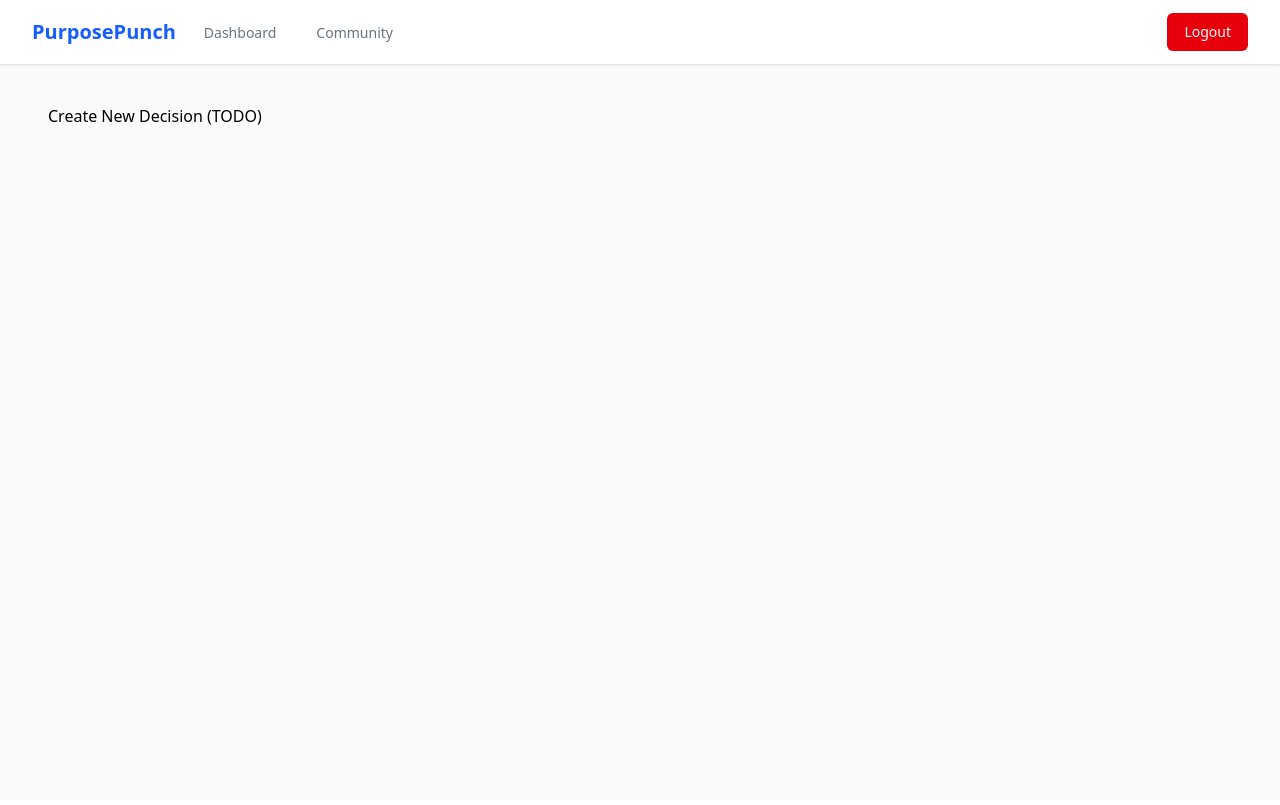
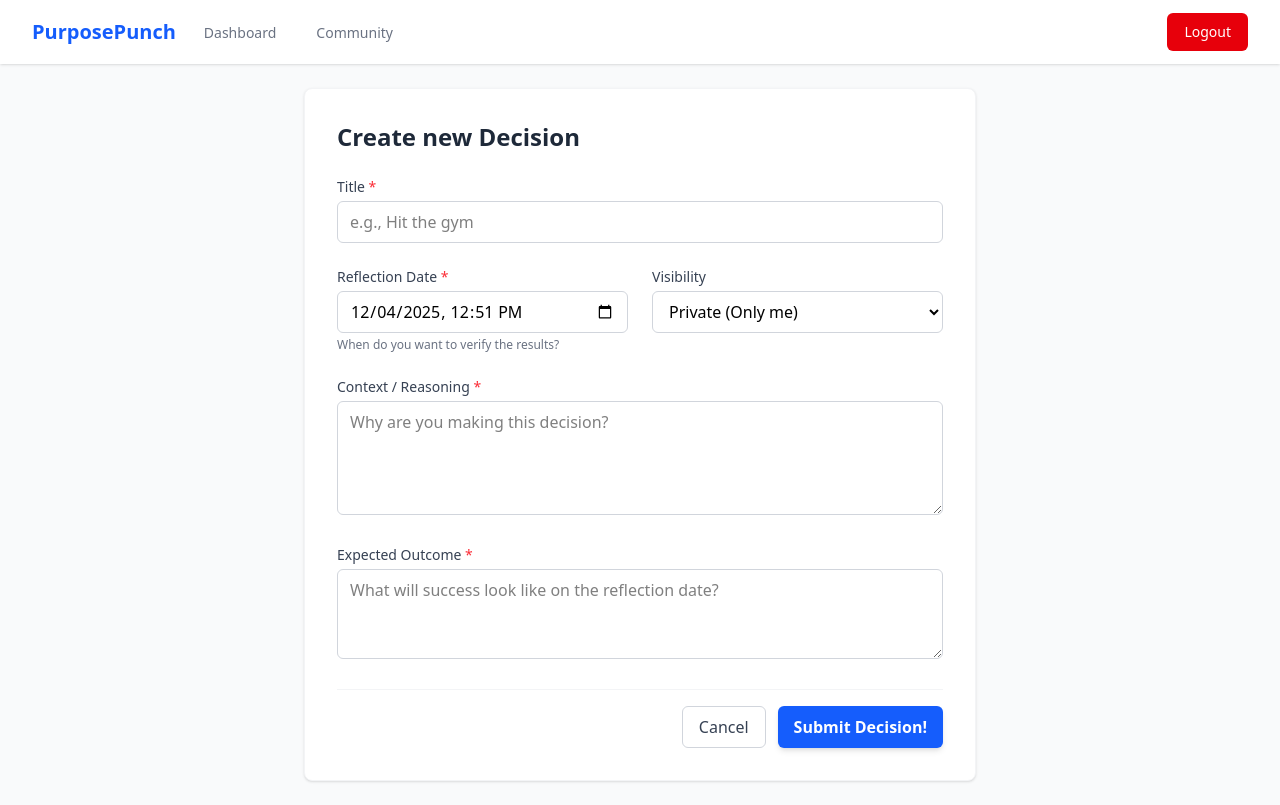
Before and after one commit to Donkrzawayan/PurposePunch-frontend, a React (Vite) app: page /create in a window 1280 px wide. Built offline with nearby package versions, Linux system fonts and the light colour scheme; no server answers; sample sign-in values are in the browser's storage.

Commit message:
CreateDecision page with texts in seperate file

```diff
--- a/src/App.tsx
+++ b/src/App.tsx
@@ -3,12 +3,12 @@ import LoginPage from './pages/LoginPage';
 import PrivateRoute from './components/PrivateRoute';
 import Layout from './components/Layout';
 import Dashboard from './pages/Dashboard';
+import CreateDecision from './pages/CreateDecision';
 
 // --- Placeholder -------------------------------- TODO: (src/pages/) ---
 const RegisterPage = () => <div className="p-8">Register Page (TODO)</div>;
 const Reflection = () => <div className="p-4">Decision Reflection Page (TODO)</div>;
 const CommunityFeed = () => <div className="p-4">Public Community Feed (TODO)</div>;
-const CreateDecision = () => <div className="p-4">Create New Decision (TODO)</div>;
 // -----------------------------------------------------------------------
 
 function App() {
--- /dev/null
+++ b/src/pages/CreateDecision.tsx
@@ -0,0 +1,180 @@
+import React, { useState } from 'react';
+import { useNavigate } from 'react-router-dom';
+import axios from 'axios';
+import { decisionService } from '../api/services';
+import { type CreateDecisionCommand, Visibility, type ProblemDetails } from '../types';
+import { t } from '../textResources';
+
+const CreateDecision = () => {
+  const navigate = useNavigate();
+
+  const defaultDate = new Date();
+  defaultDate.setDate(defaultDate.getDate() + 1);
+
+  const [title, setTitle] = useState('');
+  const [description, setDescription] = useState('');
+  const [expectedOutcome, setExpectedOutcome] = useState('');
+  const [reflectionDate, setReflectionDate] = useState(defaultDate.toISOString().slice(0, 16));
+  const [visibility, setVisibility] = useState<Visibility>(Visibility.Private);
+
+  const [isSubmitting, setIsSubmitting] = useState(false);
+  const [error, setError] = useState<string | null>(null);
+
+  const handleSubmit = async (e: React.FormEvent) => {
+    e.preventDefault();
+    setError(null);
+
+    const selectedDate = new Date(reflectionDate);
+    const oneHourInFuture = new Date(new Date().getTime() + 60 * 60 * 1000);
+    if (selectedDate < oneHourInFuture) {
+      setError(t.createDecision.errors.dateTooSoon);
+      return;
+    }
+
+    setIsSubmitting(true);
+
+    try {
+      const command: CreateDecisionCommand = {
+        title,
+        description,
+        expectedOutcome,
+        visibility,
+        expectedReflectionDate: new Date(reflectionDate).toISOString()
+      };
+
+      await decisionService.create(command);
+      navigate('/');
+
+    } catch (err) {
+      console.error(err);
+
+      if (axios.isAxiosError(err) && err.response?.data) {
+         const problem = err.response.data as ProblemDetails;
+         setError(problem.detail || t.createDecision.errors.createFailed);
+      } else {
+        setError(t.common.networkError);
+      }
+    } finally {
+      setIsSubmitting(false);
+    }
+  };
+
+  return (
+    <div className="max-w-2xl mx-auto">
+      <div className="bg-white p-8 rounded-lg shadow-sm border border-gray-100">
+        <h1 className="text-2xl font-bold text-gray-800 mb-6">{t.createDecision.title}</h1>
+
+        {error && (
+          <div className="bg-red-50 text-red-600 p-3 rounded mb-6 text-sm border border-red-200">
+            {error}
+          </div>
+        )}
+
+        <form onSubmit={handleSubmit} className="space-y-6">
+
+          <div>
+            <label htmlFor="title" className="block text-sm font-medium text-gray-700 mb-1">
+              {t.createDecision.form.titleLabel} <span className="text-red-500">*</span>
+            </label>
+            <input
+              id="title"
+              type="text"
+              required
+              maxLength={60}
+              className="w-full border border-gray-300 rounded-md px-3 py-2 focus:outline-none focus:ring-2 focus:ring-blue-500 focus:border-transparent"
+              placeholder={t.createDecision.form.titlePlaceholder}
+              value={title}
+              onChange={(e) => setTitle(e.target.value)}
+            />
+          </div>
+
+          <div className="grid grid-cols-1 md:grid-cols-2 gap-6">
+
+            <div>
+              <label htmlFor="date" className="block text-sm font-medium text-gray-700 mb-1">
+                {t.createDecision.form.dateLabel} <span className="text-red-500">*</span>
+              </label>
+              <input
+                id="date"
+                type="datetime-local"
+                required
+                className="w-full border border-gray-300 rounded-md px-3 py-2 focus:outline-none focus:ring-2 focus:ring-blue-500"
+                value={reflectionDate}
+                onChange={(e) => setReflectionDate(e.target.value)}
+              />
+              <p className="text-xs text-gray-500 mt-1">{t.createDecision.form.dateHelp}</p>
+            </div>
+
+            <div>
+              <label htmlFor="visibility" className="block text-sm font-medium text-gray-700 mb-1">
+                {t.createDecision.form.visibilityLabel}
+              </label>
+              <select
+                id="visibility"
+                className="w-full border border-gray-300 rounded-md px-3 py-2 focus:outline-none focus:ring-2 focus:ring-blue-500"
+                value={visibility}
+                onChange={(e) => setVisibility(Number(e.target.value) as Visibility)}
+              >
+                <option value={Visibility.Private}>{t.createDecision.form.visibilityOptions.private}</option>
+                <option value={Visibility.Public}>{t.createDecision.form.visibilityOptions.public}</option>
+              </select>
+            </div>
+          </div>
+
+          <div>
+            <label htmlFor="description" className="block text-sm font-medium text-gray-700 mb-1">
+              {t.createDecision.form.descriptionLabel} <span className="text-red-500">*</span>
+            </label>
+            <textarea
+              id="description"
+              required
+              rows={4}
+              className="w-full border border-gray-300 rounded-md px-3 py-2 focus:outline-none focus:ring-2 focus:ring-blue-500"
+              placeholder={t.createDecision.form.descriptionPlaceholder}
+              value={description}
+              onChange={(e) => setDescription(e.target.value)}
+            />
+          </div>
+
+          <div>
+            <label htmlFor="outcome" className="block text-sm font-medium text-gray-700 mb-1">
+              {t.createDecision.form.outcomeLabel} <span className="text-red-500">*</span>
+            </label>
+            <textarea
+              id="outcome"
+              required
+              rows={3}
+              className="w-full border border-gray-300 rounded-md px-3 py-2 focus:outline-none focus:ring-2 focus:ring-blue-500"
+              placeholder={t.createDecision.form.outcomePlaceholder}
+              value={expectedOutcome}
+              onChange={(e) => setExpectedOutcome(e.target.value)}
+            />
+          </div>
+
+          <div className="flex justify-end gap-3 pt-4 border-t border-gray-100">
+            <button
+              type="button"
+              onClick={() => navigate('/')}
+              className="px-4 py-2 text-gray-700 bg-white border border-gray-300 rounded-md hover:bg-gray-50 transition"
+            >
+              {t.common.cancel}
+            </button>
+            <button
+              type="submit"
+              disabled={isSubmitting}
+              className={`px-4 py-2 text-white font-bold rounded-md transition
+                ${isSubmitting
+                  ? 'bg-blue-400 cursor-not-allowed'
+                  : 'bg-blue-600 hover:bg-blue-700 shadow-md hover:shadow-lg'}`}
+            >
+              {isSubmitting ? t.createDecision.form.submittingButton : t.createDecision.form.submitButton}
+            </button>
+          </div>
+
+        </form>
+      </div>
+    </div>
+  );
+};
+
+export default CreateDecision;
--- /dev/null
+++ b/src/textResources.ts
@@ -0,0 +1,31 @@
+export const t = {
+  common: {
+    loading: "Loading...",
+    networkError: "Network error. Please try again.",
+    cancel: "Cancel"
+  },
+  createDecision: {
+    title: "Create new Decision",
+    form: {
+      titleLabel: "Title",
+      titlePlaceholder: "e.g., Hit the gym",
+      dateLabel: "Reflection Date",
+      dateHelp: "When do you want to verify the results?",
+      visibilityLabel: "Visibility",
+      descriptionLabel: "Context / Reasoning",
+      descriptionPlaceholder: "Why are you making this decision?",
+      outcomeLabel: "Expected Outcome",
+      outcomePlaceholder: "What will success look like on the reflection date?",
+      submitButton: "Submit Decision!",
+      submittingButton: "Submitting...",
+      visibilityOptions: {
+        private: "Private (Only me)",
+        public: "Public (Community)"
+      }
+    },
+    errors: {
+      createFailed: "Failed to create decision.",
+      dateTooSoon: "Reflection date must be at least 1 hour in the future."
+    }
+  }
+};
```
